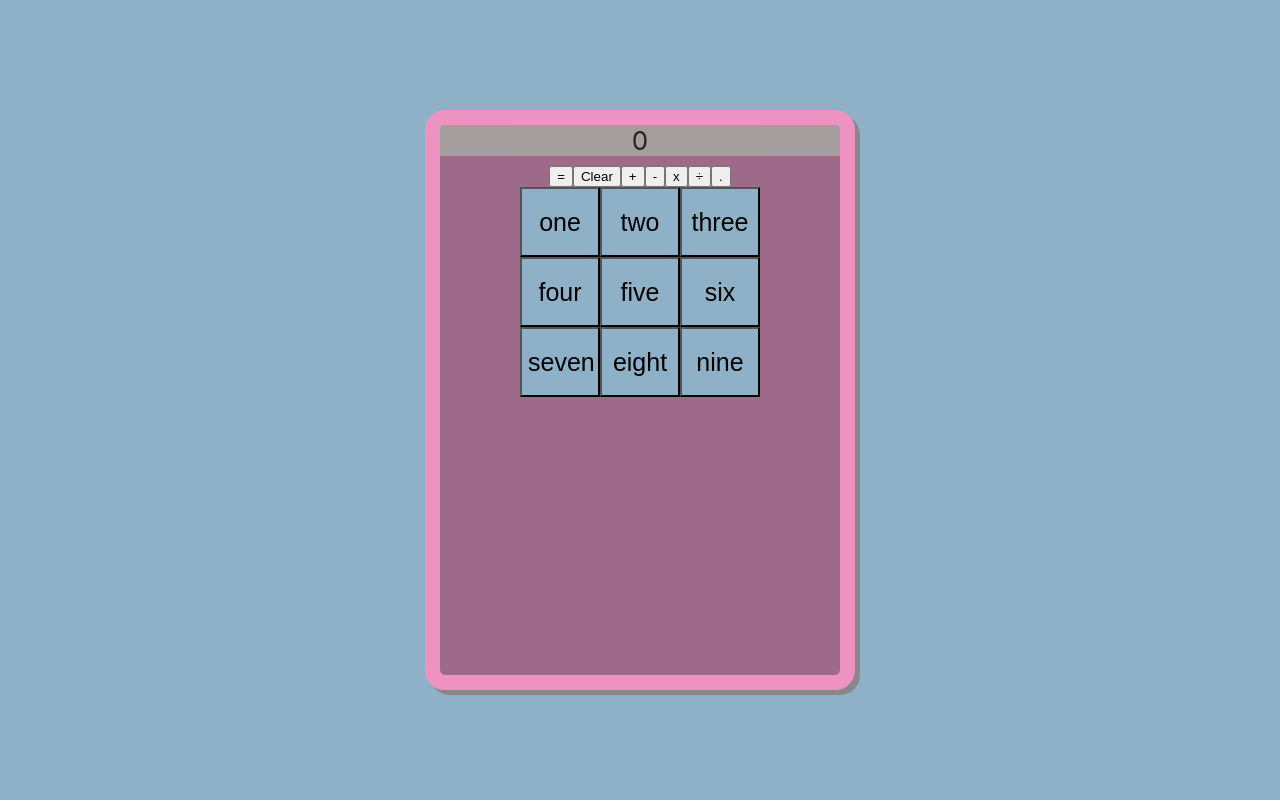
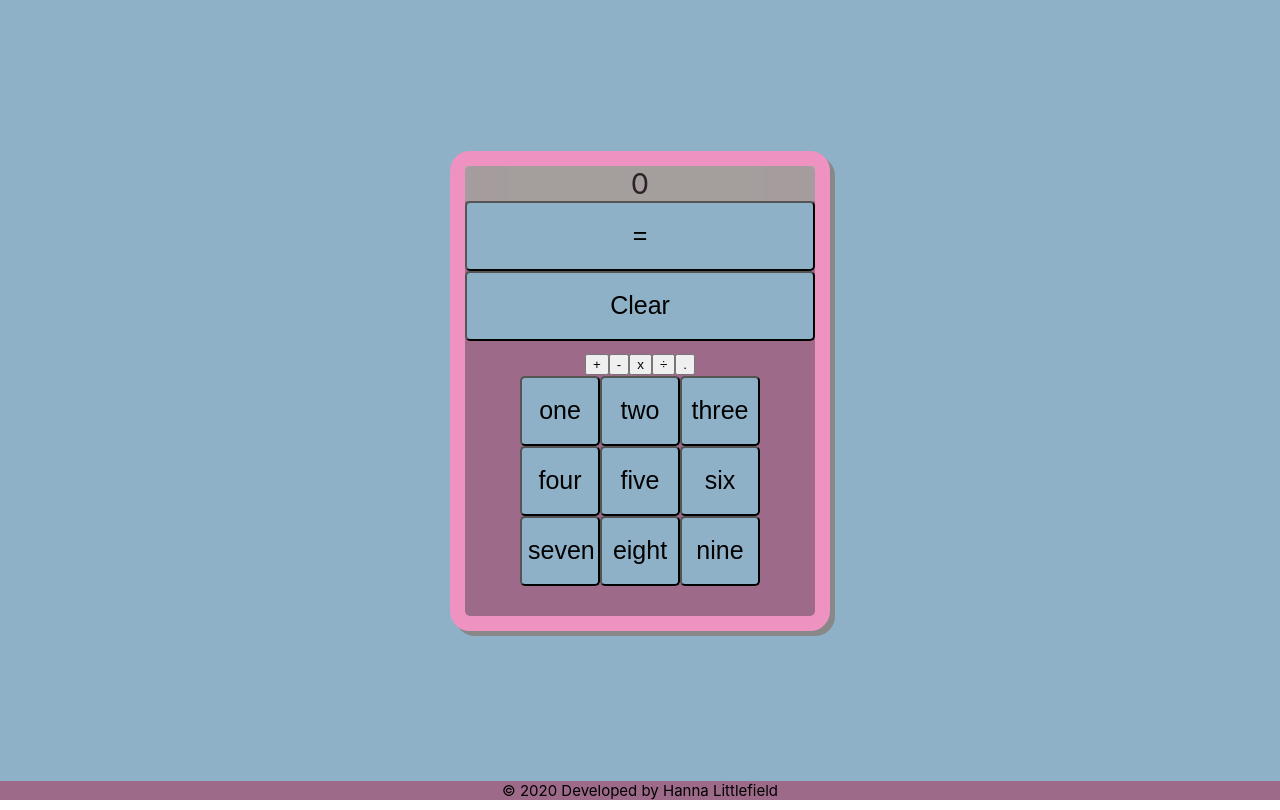
Before and after one commit to hannamlittlefield/Calculator, a React (Create React App) app: page / in a window 1280 px wide. Built offline with nearby package versions, Linux system fonts and the light colour scheme.

Commit message:
updating app to correct code

```diff
--- a/src/App.css
+++ b/src/App.css
@@ -1,8 +1,6 @@
 .App {
   text-align: center;
-}
-
-.App-header {
+  height: 100vh;
   background-color: #8EB1C7;
   min-height: 100vh;
   display: flex;
@@ -13,18 +11,29 @@
   color: black;
 }
 
+.App-header {
+  background-color: #8EB1C7;
+  min-height: 100vh;
+  display: flex;
+  flex-direction: column;
+  align-items: center;
+  justify-content: center;
+  font-size: 29px;;
+  color: black;
+}
+
 .container{
   background-color: #9D6A89;
   border: 15px solid #EE92C2;
-  height: 550px !important;
-  width: 400px !important;
+  height: 450px !important;
+  width: 350px !important;
   border-radius: 20px;
   box-shadow: 5px 5px #888888;
 }
 
 .display{
   background-color: #A8B4A5;
-  width: 400px;
+  width: 350px;
   opacity: 70%;
 }
 .App-link {
@@ -36,14 +45,47 @@
   width: 80px;
   font-size: 25px;
   background-color: #8EB1C7;
+  border-radius: 5px;
 }
 
+.numberButton:hover {
+  transition: .2s ease-in-out;
+  background: #EE92C2;
+}
 
-@keyframes App-logo-spin {
-  from {
-    transform: rotate(0deg);
-  }
-  to {
-    transform: rotate(360deg);
-  }
+#equals{
+  height: 70px;
+  width: 350px;
+  font-size: 25px;
+  background-color: #8EB1C7;
+  border-radius: 5px;
 }
+
+#clear{
+  height: 70px;
+  width: 350px;
+  font-size: 25px;
+  background-color: #8EB1C7;
+  border-radius: 5px;
+}
+
+#clear:hover {
+  transition: .2s ease-in-out;
+  background: #EE92C2;
+}
+
+#equals:hover {
+  transition: .2s ease-in-out;
+  background: #EE92C2;
+}
+
+.footer{
+  background-color: #9D6A89 !important;
+  position: sticky;
+  text-align: center;
+  font-size: 15px;
+  bottom: 0;
+  width: 100%;
+  height: 50px;
+  color: black;
+}
--- a/src/App.js
+++ b/src/App.js
@@ -7,6 +7,7 @@ function App() {
       <header className="App-header">
         <Calculator/>
       </header>
+      <footer className="footer">&copy; 2020 Developed by Hanna Littlefield</footer>
     </div>
   );
 }
```
